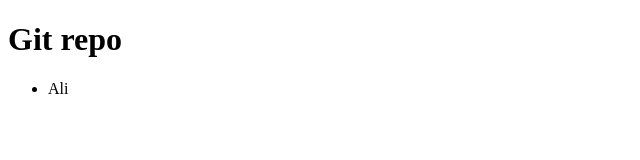
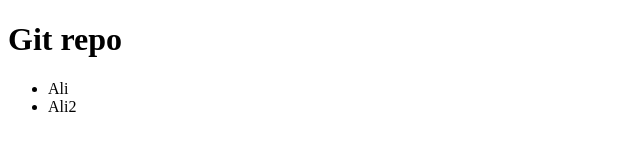
Before and after one commit to YassineFarih20/DevOps, a plain HTML site: page index.html in a window 1280 px wide. Shown: the full height of the page, 0-640 px from the left. Drawn offline with Linux system fonts and the light colour scheme.

Commit message:
added an li

```diff
--- a/index.html
+++ b/index.html
@@ -9,6 +9,7 @@
     <h1>Git repo</h1>
     <ul>
         <li>Ali</li>
+        <li>Ali2</li>
     </ul>
 </body>
 </html>
```
